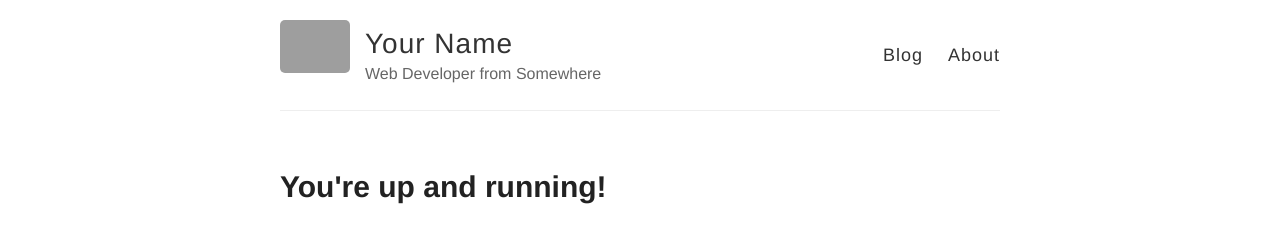
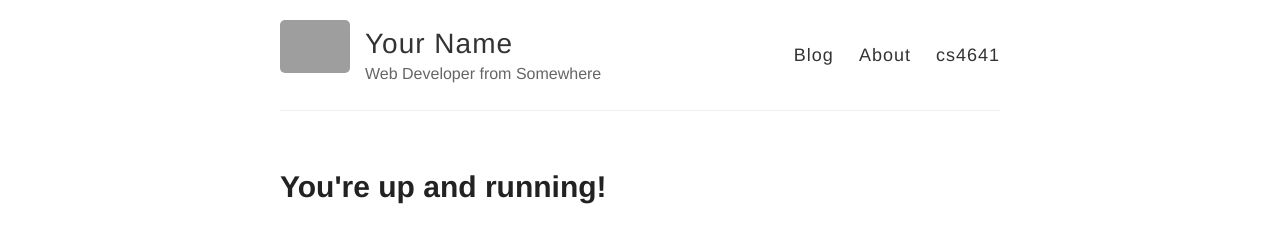
Before and after one commit to ragrawal4545/ragrawal4545.github.io, a Jekyll site: the page built from _posts/2014-3-3-Hello-World.md, in a window 1280 px wide. Shown: the top 230 px of the page. Built offline with Jekyll 4.4.1, drawn with Linux system fonts in a browser that asks for light colours; grey boxes are pictures that could not be loaded.

Commit message:
adding nav

```diff
--- a/_layouts/default.html
+++ b/_layouts/default.html
@@ -29,6 +29,7 @@
           <nav>
             <a href="{{ site.baseurl }}/">Blog</a>
             <a href="{{ site.baseurl }}/about">About</a>
+            <a href="{{ site.baseurl }}/cs4641">cs4641</a>
           </nav>
         </header>
       </div>
```
